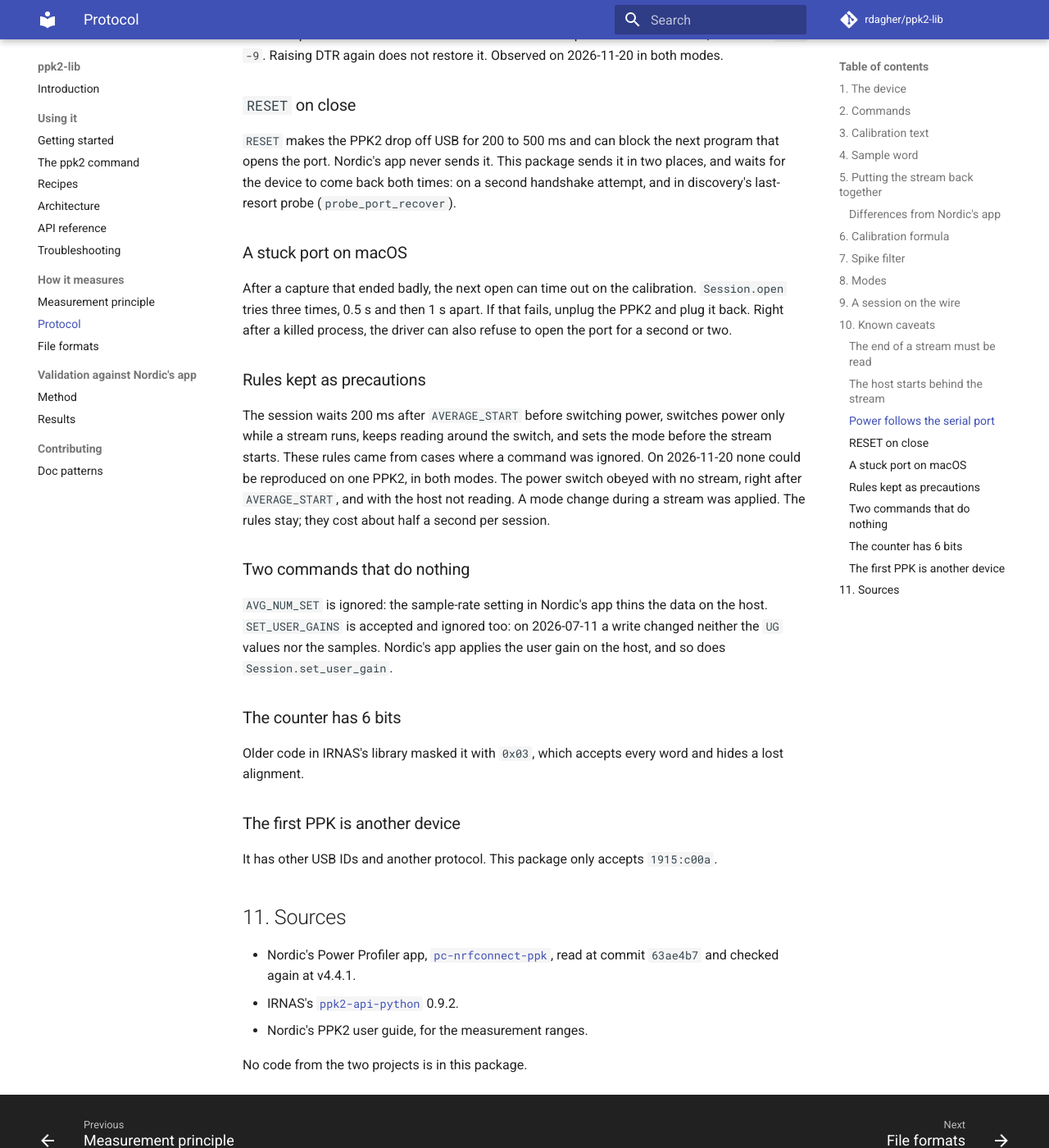
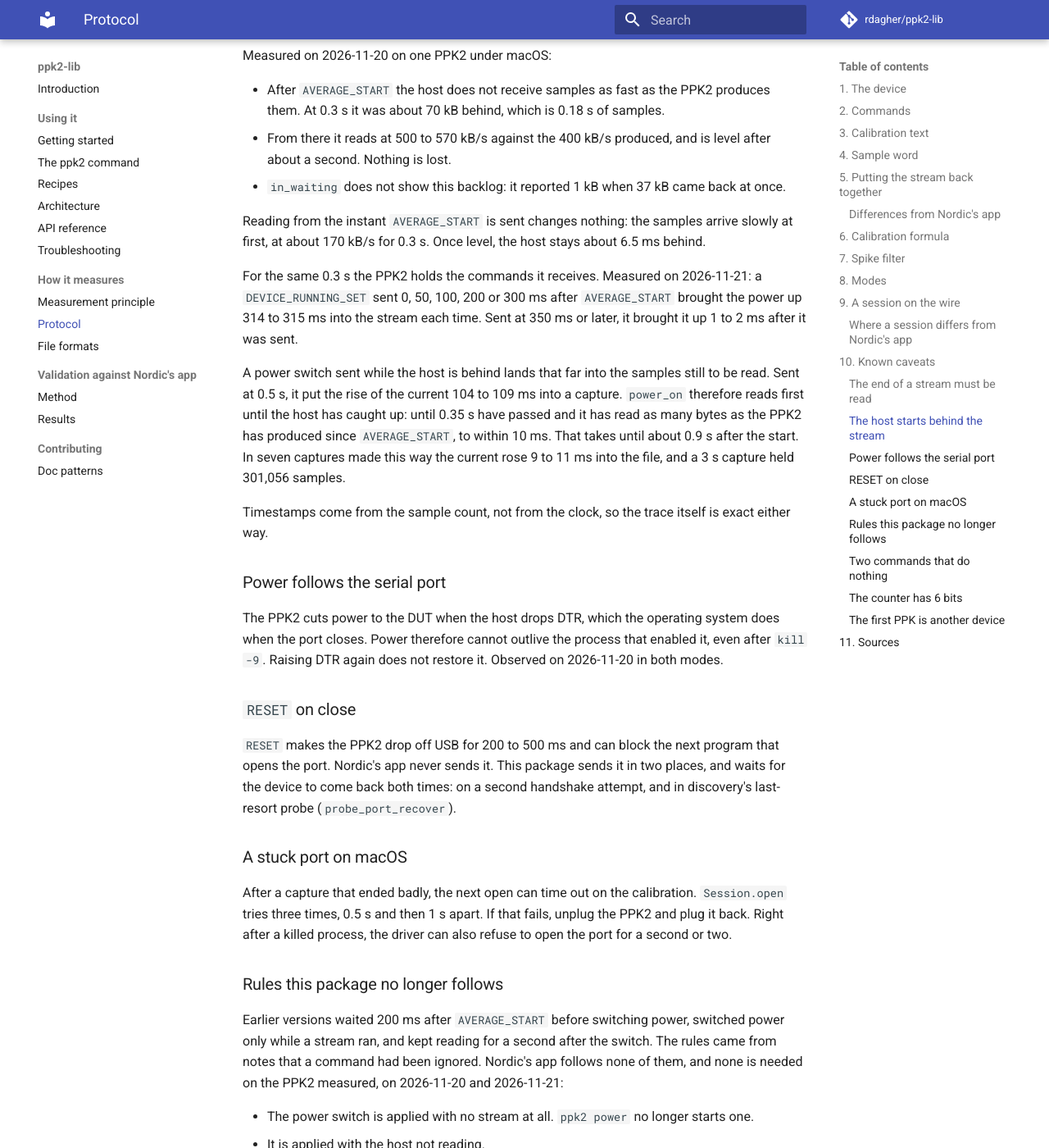
Before and after one commit to rdagher/ppk2-lib, an MkDocs documentation site: the page built from docs/measure/protocol.md, in a window 1280 px wide and 1400 px high, scrolled down 10211 px. Shown: the whole window at 82% size. Built offline with MkDocs 1.6.1 and Material for MkDocs 9.7.7, drawn with Linux system fonts in a browser that asks for light colours; comment, search, counter and statistics services are not loaded; some of the changed text lies outside the part shown.

Commit message:
fix(client): power switches without stream or 200 ms wait
The 200 ms wait, the stream and the second of reading after a switch
came from old notes; Nordic's app needs none. power_on waits out the
0.31 s command hold. latch_s is gone; 'ppk2 power' starts no stream.

````diff
--- a/docs/measure/protocol.md
+++ b/docs/measure/protocol.md
@@ -284,9 +284,10 @@ has the settings and the numbers.
 The PPK2 keeps its mode and its supply voltage when the computer
 disconnects, and reports both in the next calibration text.
 
-This package sends the mode before it starts the stream. Earlier notes
-said that the firmware ignores a mode change during a stream. On the
-PPK2 measured here it did not: the change was applied.
+This package sends the mode before it starts the stream, and Nordic's
+app does not let the mode change while it samples. Earlier notes said
+that the firmware ignores a mode change during a stream. On the PPK2
+measured here it did not: the change was applied.
 
 ## 9. A session on the wire
 
@@ -310,7 +311,7 @@ sequenceDiagram
     Host->>PPK2: REGULATOR_SET
     Host->>PPK2: AVERAGE_START
     PPK2-->>Host: sample words, 100,000 per second
-    Note over Host: wait 0.2 s, then read until caught up
+    Note over Host: read until caught up, about 0.9 s
     Host->>PPK2: DEVICE_RUNNING_SET on
     Note over PPK2: the DUT is powered
 
@@ -344,13 +345,26 @@ The waits, and which of them the PPK2 really needs:
 | Wait | Why | Needed |
 |---|---|---|
 | 0.1 s after the first `AVERAGE_STOP` | Lets a stream that was left running end before the calibration is asked | Not measured without it |
-| 0.2 s after `AVERAGE_START` | `DEVICE_RUNNING_SET` sent sooner was once seen ignored | Not on the PPK2 measured |
-| Reading until caught up with the stream, for 1.5 s at most, before the power switch | Otherwise a capture starts up to 0.1 s before power-on | Yes, on macOS |
+| Reading until caught up with the stream before the power switch: 0.35 s at least, 1.5 s at most | Otherwise a capture starts up to 0.3 s before power-on | Yes |
 | Reading until 50 ms without a byte, for 0.5 s at most, at the end | Otherwise the end of the stream goes to the next program | Yes |
 | 0.5 s, then 1 s, between attempts to open | A port left stuck by a capture that ended badly | When that happens |
 
 The [architecture page](../use/architecture.md#life-of-a-session)
 shows the same sequence from the side of the Python calls.
+
+### Where a session differs from Nordic's app
+
+Read in the app's source at v4.4.1 (`src/actions/deviceActions.ts`
+unless another file is named):
+
+| Subject | Nordic's app | This package |
+|---|---|---|
+| User gains at connect | Sets all five to 1.0 when one is outside 0.9 to 1.1 (`:205-221`) | Uses them as the PPK2 reports them |
+| A lost sample | Recorded as a sample of 0.2 µA (`:333`) | Kept as a gap: no row in a CSV, NaN in a session file |
+| Supply voltage at connect | Sends `REGULATOR_SET` with the reported voltage (`:472`). No setting for it in Ampere meter mode | Sends it when `set_source_voltage` is called, in both modes, since the calibration uses it |
+| Power and mode | Switches power off before going to Source meter mode and on after going to Ampere meter mode (`:594-607`). Enables power at connect in Ampere meter mode (`:486`) | `set_mode` does not touch the power. `power_on` and `power_off` are separate calls |
+| Finding the data port | Takes the first of the two ports (`src/device/serialDevice.ts:94`) | Asks each port for its calibration text |
+| Start of a recording | Start and "Enable power output" are separate buttons | `ppk2 capture` starts the stream, then switches power on |
 
 ## 10. Known caveats
 
@@ -390,16 +404,22 @@ Measured on 2026-11-20 on one PPK2 under macOS:
 
 Reading from the instant `AVERAGE_START` is sent changes nothing: the
 samples arrive slowly at first, at about 170 kB/s for 0.3 s. Once level,
-the host stays about 6.5 ms behind, and the current rises about 1 ms
-after `DEVICE_RUNNING_SET` in the stream's own time.
+the host stays about 6.5 ms behind.
+
+For the same 0.3 s the PPK2 holds the commands it receives. Measured on
+2026-11-21: a `DEVICE_RUNNING_SET` sent 0, 50, 100, 200 or 300 ms after
+`AVERAGE_START` brought the power up 314 to 315 ms into the stream each
+time. Sent at 350 ms or later, it brought it up 1 to 2 ms after it was
+sent.
 
 A power switch sent while the host is behind lands that far into the
 samples still to be read. Sent at 0.5 s, it put the rise of the current
 104 to 109 ms into a capture. `power_on` therefore reads first until
-the host has caught up: until it has read as many bytes as the PPK2
-has produced since `AVERAGE_START`, to within 10 ms. That takes until
-about 0.9 s after the start. In four captures made this way the current
-rose 9 to 11 ms into the file, and a 3 s capture held 301,056 samples.
+the host has caught up: until 0.35 s have passed and it has read as
+many bytes as the PPK2 has produced since `AVERAGE_START`, to within
+10 ms. That takes until about 0.9 s after the start. In seven captures
+made this way the current rose 9 to 11 ms into the file, and a 3 s
+capture held 301,056 samples.
 
 Timestamps come from the sample count, not from the clock, so the trace
 itself is exact either way.
@@ -427,29 +447,35 @@ apart. If that fails, unplug the PPK2 and plug it back. Right after a
 killed process, the driver can also refuse to open the port for a
 second or two.
 
-### Rules kept as precautions
+### Rules this package no longer follows
 
-The session waits 200 ms after `AVERAGE_START` before switching power,
-switches power only while a stream runs, keeps reading around the
-switch, and sets the mode before the stream starts. These rules came
-from cases where a command was ignored. On 2026-11-20 none could be
-reproduced on one PPK2, in both modes. The power switch obeyed with no
-stream, right after `AVERAGE_START`, and with the host not reading. A
-mode change during a stream was applied. The rules stay; they cost
-about half a second per session.
+Earlier versions waited 200 ms after `AVERAGE_START` before switching
+power, switched power only while a stream ran, and kept reading for a
+second after the switch. The rules came from notes that a command had
+been ignored. Nordic's app follows none of them, and none is needed on
+the PPK2 measured, on 2026-11-20 and 2026-11-21:
+
+- The power switch is applied with no stream at all. `ppk2 power` no
+  longer starts one.
+- It is applied with the host not reading.
+- Sent right after `AVERAGE_START` it is not ignored but held for
+  0.31 s, as described above. That delay is probably what the old
+  notes saw.
 
 ### Two commands that do nothing
 
-`AVG_NUM_SET` is ignored: the sample-rate setting in Nordic's app thins
-the data on the host. `SET_USER_GAINS` is accepted and ignored too: on
-2026-07-11 a write changed neither the `UG` values nor the samples.
-Nordic's app applies the user gain on the host, and so does
-`Session.set_user_gain`.
+`AVG_NUM_SET` is ignored: Nordic's app never sends it, and its
+sample-rate setting thins the data on the host. `SET_USER_GAINS` is
+accepted and ignored too: on 2026-07-11 a write changed neither the
+`UG` values nor the samples. Nordic's app does send it, and also
+applies the gain itself to every sample, which is what takes effect.
+`Session.set_user_gain` applies the gain on the host and sends nothing.
 
 ### The counter has 6 bits
 
-Older code in IRNAS's library masked it with `0x03`, which accepts
-every word and hides a lost alignment.
+Nordic's app masks it with 6 bits, and so does this package. A parser
+that ignores the counter cannot tell when it has lost its place in the
+stream.
 
 ### The first PPK is another device
 
--- a/docs/use/architecture.md
+++ b/docs/use/architecture.md
@@ -125,11 +125,9 @@ sequenceDiagram
     Session->>PPK2: SET_POWER_MODE, REGULATOR_SET
     Code->>Session: start_measuring()
     Session->>PPK2: AVERAGE_START
-    Note over Session: wait 200 ms
     Code->>Session: power_on()
     Note over Session: read until caught up with the stream
     Session->>PPK2: DEVICE_RUNNING_SET on
-    Note over Session: read for latch_s, 1 s by default
 
     Code->>Session: capture(on_sample)
     loop until on_sample returns False
@@ -169,10 +167,10 @@ stateDiagram-v2
 Three details of this sequence are choices, not requirements of the
 PPK2:
 
-- The waits around `power_on` are precautions. The
-  [known caveats](../measure/protocol.md#10-known-caveats) say where
-  they come from. `ppk2 capture` and `ppk2 run` pass `latch_s=0.0`, so
-  that the DUT's boot is in the trace.
+- On a running stream, `power_on` first reads until the host has
+  caught up with it, so that a capture begins at the power switch. The
+  [known caveats](../measure/protocol.md#10-known-caveats) have the
+  measurements. Without a stream it sends the command at once.
 - The session reads the stream to its end before it closes the port.
   Left unread, the end of one stream would greet the next program that
   opens the PPK2.
--- a/docs/use/recipes.md
+++ b/docs/use/recipes.md
@@ -34,8 +34,7 @@ from ppk2 import Mode, Session, find_ppk2
 with Session.open(find_ppk2().device) as session:
     session.set_mode(Mode.SOURCE)
     session.set_source_voltage(3000)
-    session.start_measuring()
-    session.power_on()  # returns about 1.3 s later, with the DUT powered
+    session.power_on()  # the power is up about 1 ms later
     code = subprocess.run(["west", "flash"]).returncode
 raise SystemExit(code)
 ```
````
Also changed, not shown: CHANGELOG.md (+3 -0 lines), docs/use/command.md (+2 -0 lines), docs/validation/results.md (+2 -1 lines), 9 other files.
